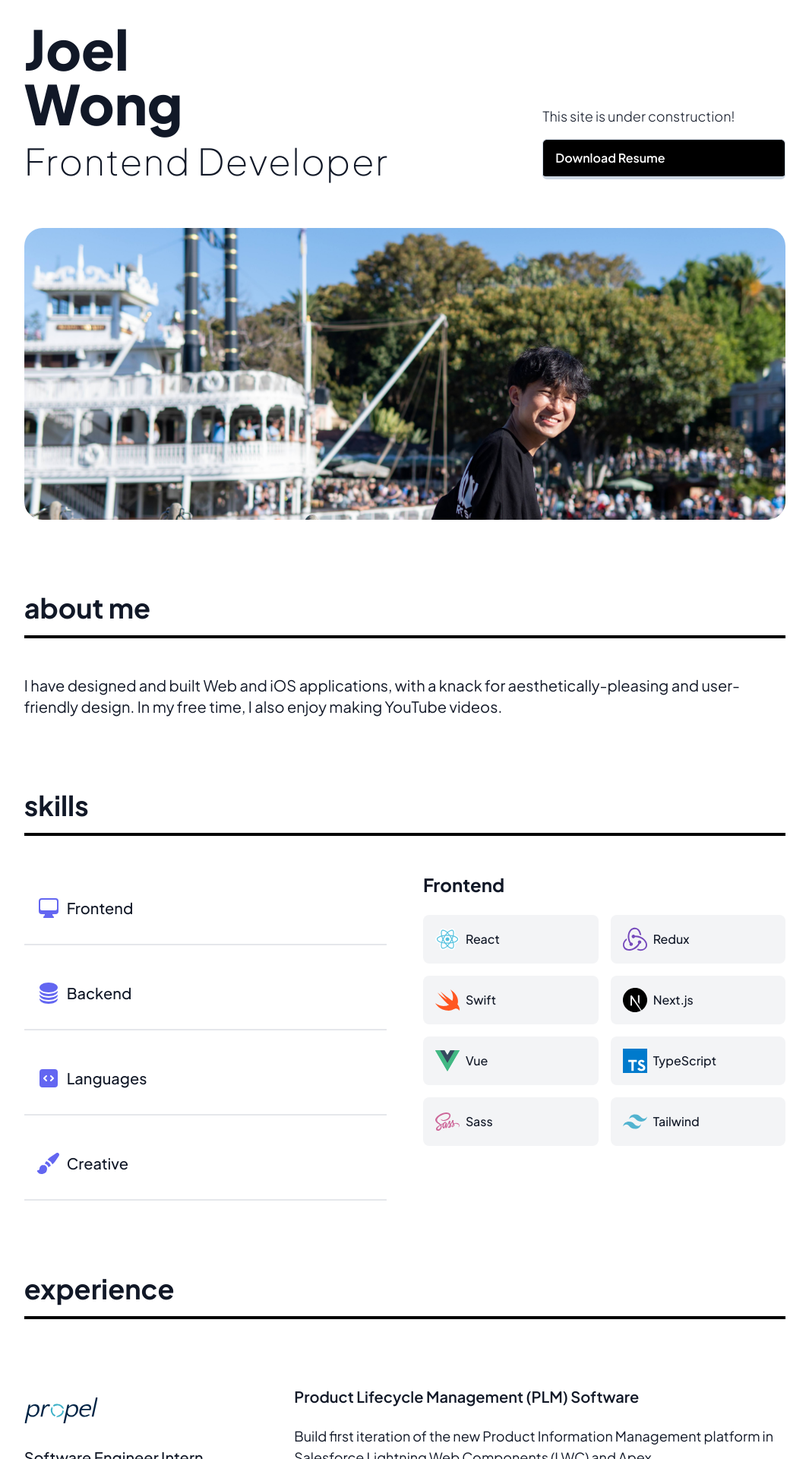
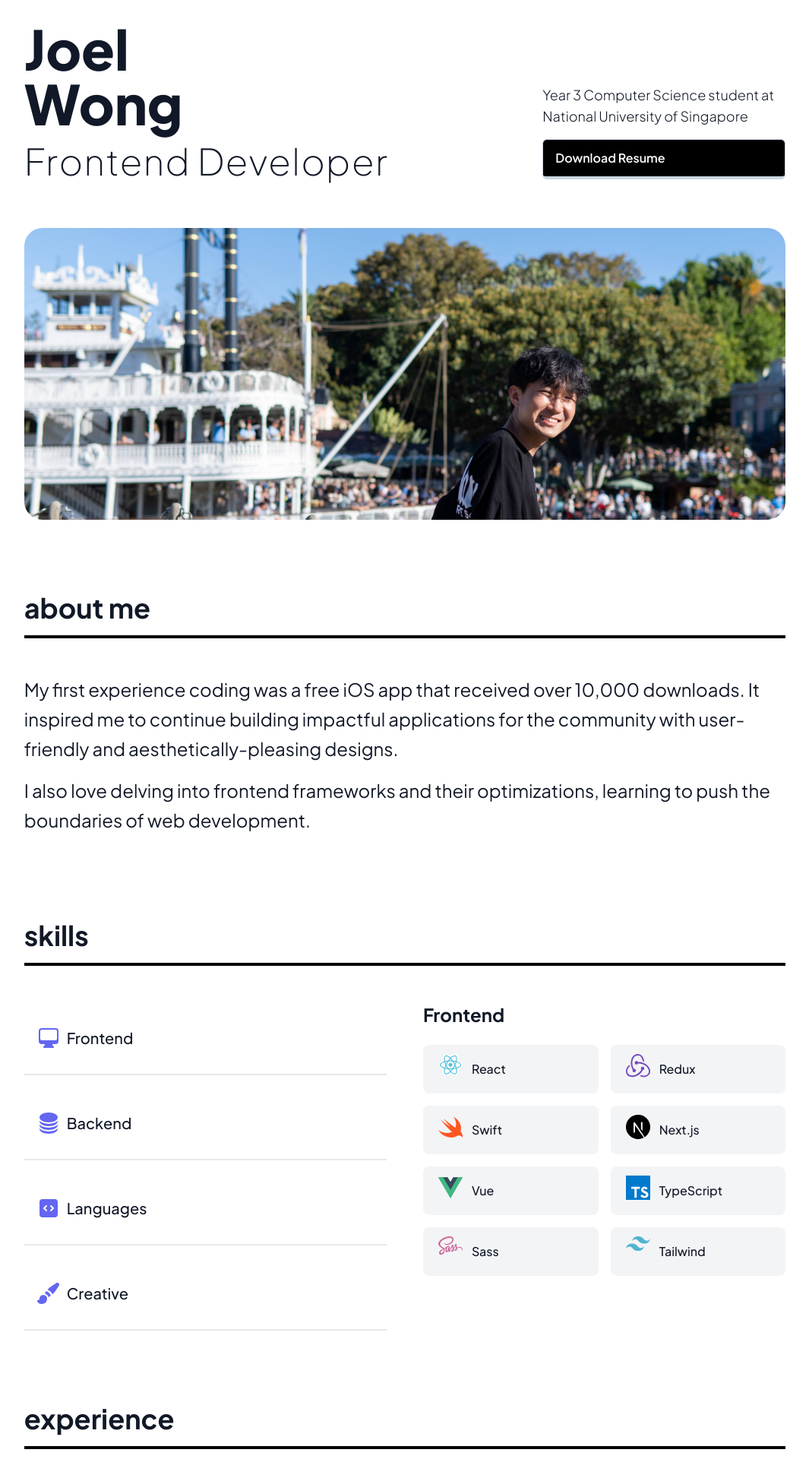
Before and after one commit to joelwongjy/portfolio, a Next.js app: page / in a window 1280 px wide. Shown: the part 100-2020 px from the top of the page at 76% size, without its empty margins (107-1172 px from the left). Built offline with nearby package versions, Linux system fonts and the light colour scheme; what prettier-plugin-tailwindcss would draw is missing.

Commit message:
feat: improve component styling

```diff
--- a/components/AboutMe.tsx
+++ b/components/AboutMe.tsx
@@ -4,10 +4,18 @@ import { SectionHeading } from "./section/SectionHeading";
 import { aboutMe } from "@/data/aboutMe";
 
 export const AboutMe = (): ReactElement<"div"> => {
+  const { title, body } = aboutMe;
+
   return (
     <SectionWrapper>
-      <SectionHeading title={aboutMe.title} />
-      <span className="md:text-xl">{aboutMe.body[1]}</span>
+      <SectionHeading title={title} />
+      {body.map((item, index) => {
+        return (
+          <p key={index} className="mb-4 md:text-2xl md:leading-relaxed">
+            {item}
+          </p>
+        );
+      })}
     </SectionWrapper>
   );
 };
--- a/components/Hero.tsx
+++ b/components/Hero.tsx
@@ -6,6 +6,7 @@ import profilePic from "../public/hero.jpg";
 import { Button } from "./buttons/Button";
 
 export const Hero = (): ReactElement<"div"> => {
+  const { firstName, lastName, title, body, resumeLink } = hero;
   const itemUp: Variants = {
     hidden: { opacity: 0, y: 300 },
     show: {
@@ -57,18 +58,18 @@ export const Hero = (): ReactElement<"div"> => {
       <div className="flex flex-col md:flex-row md:items-end md:justify-between">
         <motion.div variants={itemUp} className="flex flex-col ">
           <h1 className="flex flex-col text-6xl font-extrabold md:text-7xl">
-            <span>Joel</span>
-            <span>Wong</span>
+            <span>{firstName}</span>
+            <span>{lastName}</span>
           </h1>
           <h2 className="pt-4 text-3xl font-extralight tracking-wide md:text-5xl">
-            Frontend Developer
+            {title}
           </h2>
         </motion.div>
         <motion.div variants={itemLeft} className="mt-10 w-80 md:mt-0">
           <p className="text-small mb-4 font-light leading-7 md:text-left md:text-lg">
-            {hero.body}
+            {body}
           </p>
-          <Button label="Download Resume" />
+          <Button href={resumeLink} label="Download Resume" />
         </motion.div>
       </div>
       <motion.div variants={itemHalfUp}>
--- /dev/null
+++ b/components/aboutMe/AboutCard.tsx
@@ -0,0 +1,16 @@
+import { ReactElement } from "react";
+import { Skills } from "@/constants/technologies";
+
+interface AboutCardProps {
+  skill: Skills;
+}
+
+export const AboutCard = ({
+  skill,
+}: AboutCardProps): ReactElement<AboutCardProps, "div"> => {
+  return (
+    <div className="flex h-16 flex-row items-center overflow-clip rounded-lg bg-gray-100 px-2 py-4 dark:bg-gray-900">
+      <h3 className="font-medium">{skill}</h3>
+    </div>
+  );
+};
--- a/components/buttons/Button.tsx
+++ b/components/buttons/Button.tsx
@@ -1,15 +1,19 @@
 import { ReactElement } from "react";
 
 interface ButtonProps {
+  href?: string;
   label: string;
 }
 
 export const Button = ({
+  href,
   label,
-}: ButtonProps): ReactElement<ButtonProps, "button"> => {
+}: ButtonProps): ReactElement<ButtonProps, "a"> => {
   return (
-    <button className="bg-black border-slate-300 hover:border-indigo-500 border-t border-x border-b-4 dark:bg-white px-4 py-3 text-left font-semibold text-white dark:text-black hover:bg-white hover:text-black dark:hover:bg-black dark:hover:text-white rounded-md w-full">
-      {label}
-    </button>
+    <a href={href} target="_blank">
+      <button className="w-full rounded-md border-x border-t border-b-4 border-slate-300 bg-black px-4 py-3 text-left font-semibold text-white hover:border-indigo-500 hover:bg-white hover:text-black dark:bg-white dark:text-black dark:hover:bg-black dark:hover:text-white">
+        {label}
+      </button>
+    </a>
   );
 };
--- a/components/experience/ExperienceItem.tsx
+++ b/components/experience/ExperienceItem.tsx
@@ -28,7 +28,7 @@ const ExperienceItem = (
 
   const organisationContent = hasLogo ? (
     <Image
-      className="h-16 object-contain object-left"
+      className="h-12 object-contain object-left md:h-16"
       alt={organisation}
       src={organisationToLogo[organisation]}
     />
--- a/components/skills/SkillGrid.tsx
+++ b/components/skills/SkillGrid.tsx
@@ -1,6 +1,6 @@
 import { ReactElement } from "react";
+import { motion } from "framer-motion";
 import { Skills } from "@/constants/technologies";
-import { getSvgrFromSkill } from "@/utils/skillUtils";
 import { SkillCard } from "./SkillCard";
 
 interface SkillGridProps {
@@ -16,15 +16,13 @@ export const SkillGrid = ({
   const { title, skills } = section;
 
   return (
-    <div>
-      <h2 className="mb-6 hidden text-2xl font-bold md:block">
-        {section.title}
-      </h2>
+    <motion.div>
+      <h2 className="mb-6 hidden text-2xl font-bold md:block">{title}</h2>
       <div className="grid grid-cols-2 gap-4">
-        {section.skills.map((skill) => {
+        {skills.map((skill) => {
           return <SkillCard key={skill} skill={skill} />;
         })}
       </div>
-    </div>
+    </motion.div>
   );
 };
--- a/components/skills/SkillIcon.tsx
+++ b/components/skills/SkillIcon.tsx
@@ -14,10 +14,12 @@ export const SkillIcon = ({
   const Svgr = getSvgrFromSkill(skill);
 
   return (
-    <div className="group mx-2 flex h-8 w-8 justify-center hover:last:opacity-100">
-      <Svgr />
+    <div className="group mx-2 flex h-10 w-10 justify-center">
+      <div className="h-8 w-8 transition-all ease-in-out group-hover:h-10 group-hover:w-10">
+        <Svgr />
+      </div>
       {showLabel && (
-        <div className="absolute mt-10 text-sm font-medium text-gray-500 opacity-0 transition-opacity duration-150 group-hover:opacity-100 dark:text-gray-200">
+        <div className="absolute mt-12 hidden text-sm font-medium text-gray-500 transition-opacity duration-150 group-hover:block dark:text-gray-200">
           {skill as string}
         </div>
       )}
--- a/data/aboutMe.ts
+++ b/data/aboutMe.ts
@@ -4,7 +4,7 @@ export const aboutMe: {
 } = {
   title: "about me",
   body: [
-    "Year 3 Computer Science student at the National University of Singapore.",
-    "I have designed and built Web and iOS applications, with a knack for aesthetically-pleasing and user-friendly design. In my free time, I also enjoy making YouTube videos.",
+    "My first experience coding was a free iOS app that received over 10,000 downloads. It inspired me to continue building impactful applications for the community with user-friendly and aesthetically-pleasing designs.",
+    "I also love delving into frontend frameworks and their optimizations, learning to push the boundaries of web development.",
   ],
 };
--- a/data/experience.ts
+++ b/data/experience.ts
@@ -29,8 +29,9 @@ export const experience: {
       organisationLink: "https://www.propelsoftware.com/",
       description: "Product Lifecycle Management (PLM) Software",
       points: [
-        "Build first iteration of the new Product Information Management platform in Salesforce Lightning Web Components (LWC) and Apex",
-        "Migration of features from React and Redux to LWC in core Product Lifecycle Management app",
+        "Built first iteration of the new Product Information Management platform in Salesforce Lightning Web Components (LWC) and Apex",
+        "Built custom lazy-rendering components to allow 80% faster page load speeds in core Product Lifecycle Management app",
+        "Migrated features from React and Redux to LWC",
       ],
       stacks: [
         {
--- a/data/hero.ts
+++ b/data/hero.ts
@@ -1,5 +1,14 @@
 export const hero: {
+  firstName: string;
+  lastName: string;
+  title: string;
   body: string;
+  resumeLink: string;
 } = {
-  body: "This site is under construction!",
+  firstName: "Joel",
+  lastName: "Wong",
+  title: "Frontend Developer",
+  body: "Year 3 Computer Science student at National University of Singapore",
+  resumeLink:
+    "https://drive.google.com/file/d/1Br9VwspQIDhsu8iRKalhVOo68yk4uuEn/view?usp=share_link",
 };
```
